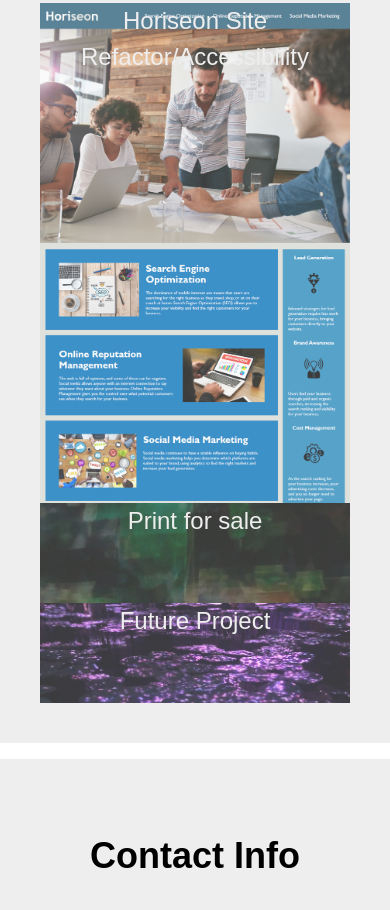
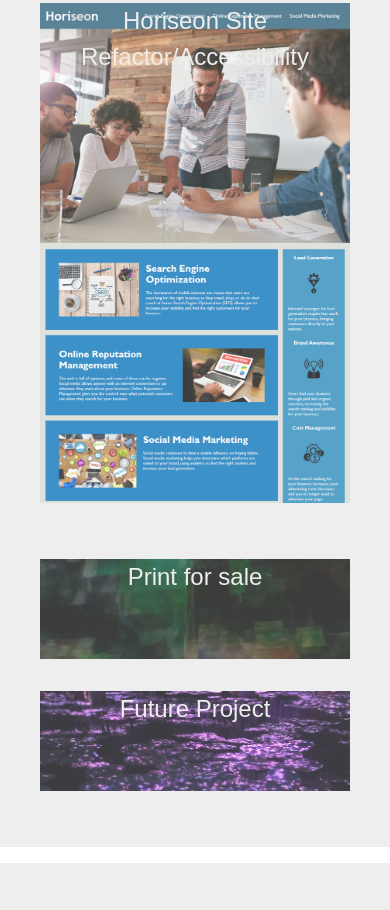
Before and after one commit to mother426/webPortfolio-johnKim, a plain HTML site: page index.html in a window 390 px wide. Shown: the part 1558-2468 px from the top of the page. Drawn offline with Linux system fonts and the light colour scheme.

Commit message:
css modifications

```diff
--- a/assets/style.css
+++ b/assets/style.css
@@ -99,6 +99,7 @@ h1 {
     height: 100px;
     background-size: cover;
     display: block;
+    margin: 0 12px;
 }
 
 .one {
@@ -118,6 +119,7 @@ h1 {
     opacity: 75%;
     width: 100%;
     display: block;
+    margin-bottom: 40px;
 }
 
 /* Contact Info/footer Section  */
@@ -167,4 +169,8 @@ h1 {
         flex-direction: column;
         width: 100%;
     }
+
+    .child {
+        margin: 16px 0;
+    }
 }
```
